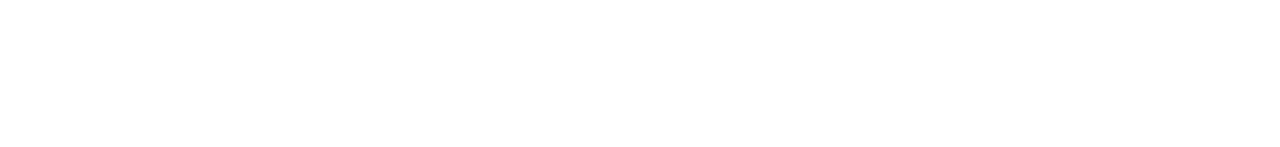
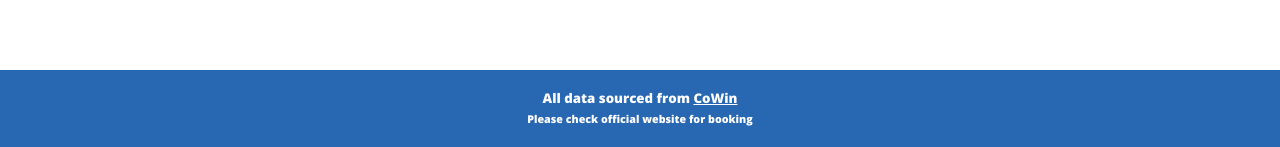
Before and after one commit to jparasha/vaccine-guru, a React (Create React App) app: page / in a window 1280 px wide. Shown: the part 1026-1173 px from the top of the page. Before the commit the page ends 1096 px from the top, so only its background shows below. Built offline with nearby package versions, Linux system fonts and the light colour scheme; no server answers.

Commit message:
feature : added booking links

```diff
--- a/src/App.js
+++ b/src/App.js
@@ -4,6 +4,7 @@ import CONSTANTS from './constants.json';
 import { useState, useEffect, useRef } from 'react';
 import ResultComponent from './Components/ResultComponent';
 import SearchComponent from './Components/SearchComponent';
+import FooterComponent from './Components/Footer';
 import { getFormattedDate, manageEvents, getUserZip } from './utils';
 
 function App() {
@@ -125,6 +126,7 @@ function App() {
         response={hospitals}
         setRef={setResultRef}
       />}
+      <FooterComponent constants={CONSTANTS} />
     </div>
   );
 }
--- /dev/null
+++ b/src/Components/Footer.js
@@ -0,0 +1,17 @@
+import './footer.css';
+
+const Footer = ({ constants = {} }) => {
+
+    return (
+        <footer className={'footer'}>
+            <h5 className='footer__primary no-margin footer__text'>
+                {constants.FOOTER_PRIMARY_TEXT}
+                &nbsp;
+                <a href='https://www.cowin.gov.in/home'>{constants.FOOTER_PRIMARY_TEXT_ANCHOR}</a>
+            </h5>
+            <h6 className='footer__secondary no-margin footer__text'>{constants.FOOTER_SECONDARY_TEXT}</h6>
+        </footer>
+    );
+};
+
+export default Footer;
--- a/src/Components/ResultComponent.js
+++ b/src/Components/ResultComponent.js
@@ -1,6 +1,13 @@
 import './results.css';
 import { Fragment, useState } from 'react';
 import Tile from './Tile';
+
+const newTabIcon = text => (
+    <a className='link__new-tab' href='https://www.cowin.gov.in/home'>
+        {text}&nbsp;
+        <img className='link__new-tab-icon' src='/tab.png' alt='opens in new tab' />
+    </a>
+);
 
 const ResultComponent = ({ response = {}, errors = null, data: CONSTANTS = {}, setRef }) => {
     const { centers = [] } = response || {};
@@ -60,12 +67,12 @@ const ResultComponent = ({ response = {}, errors = null, data: CONSTANTS = {}, s
                                         <div className='center__title'>
                                             <h6 className='no-margin center__title-secondary'>{`${district_name}, ${state_name}`}</h6>
                                             <h5 className='no-margin center__title-primary'><strong>{name}</strong></h5>
-                                            <span>slots this week</span>
+                                            <span>slots this week: {(_available_capacity[45] || _available_capacity[18]) ? newTabIcon('book') : ''}</span>
                                             <h6 className='no-margin'>
-                                                <strong>{`45+ : ${_available_capacity[45] ? (_available_capacity[45].toFixed()) : '0'}`}</strong>
+                                                <strong>{`45+ : ${_available_capacity[45] ? (_available_capacity[45].toFixed()) : '0'}`}&nbsp;</strong>
                                             </h6>
                                             <h6 className='no-margin'>
-                                                <strong>{`18+ : ${_available_capacity[18] ? (_available_capacity[18].toFixed()) : '0'}`}</strong>
+                                                <strong>{`18+ : ${_available_capacity[18] ? (_available_capacity[18].toFixed()) : '0'}`}&nbsp;</strong>
                                             </h6>
                                         </div>
                                         <div className='center__tiles'>
@@ -76,6 +83,7 @@ const ResultComponent = ({ response = {}, errors = null, data: CONSTANTS = {}, s
                                         <div className='card__age-limit'>
                                             <div>{`${fee_type}`}</div>
                                         </div>
+                                        <img className='card__image' src='/injection.svg' alt='vaccine' />
                                     </div>
                                 );
                             })
--- /dev/null
+++ b/src/Components/footer.css
@@ -0,0 +1,18 @@
+footer {
+    width: 100%;
+    display: flex;
+    padding: 1.2rem 0;
+    color: var(--white);
+    align-items: center;
+    background: var(--blue);
+    justify-content: center;
+    flex-flow: column nowrap;
+}
+
+footer .footer__primary a {
+    color: var(--white);
+}
+
+footer .footer__text {
+    margin-bottom: 0.3rem;
+}
--- a/src/Components/results.css
+++ b/src/Components/results.css
@@ -61,7 +61,7 @@
 }
 
 .center__title-primary {
-    font-size: 1.8rem;
+    font-size: 1.6rem;
     font-weight: bolder;
 }
 
@@ -96,13 +96,30 @@
     border-bottom-left-radius: 12px;
 }
 
+.card__image {
+    right: 0px;
+    height: 30%;
+    bottom: 15px;
+    opacity: 0.1;
+    position: absolute;
+}
+
+.center .link__new-tab-icon {
+    height: 10px;
+    width: 10px;
+    object-fit: contain;
+}
+
+.center .link__new-tab {
+    color: var(--blue);
+}
 
 @media screen and (max-width: 768px) {
     .centers {
         padding: 0;
         width: 100vw;
         margin: 0 auto;
-        margin-bottom: 50%;
+        margin-bottom: 5rem;
     }
 
     .center {
@@ -121,7 +138,7 @@
     }
 
     .center__title-primary {
-        font-size: 1.3rem;
+        font-size: 1.1rem;
         font-weight: bolder;
     }
 
--- a/src/constants.json
+++ b/src/constants.json
@@ -6,5 +6,8 @@
     "INPUT_LABEL": "Please enter 6 digits pin code",
     "DISTRICT_SEARCH_LABEL": "Please select state & district",
     "SEARCH_BY_DISTRICT": "search by district",
-    "SEARCH_BY_PIN": "search by pincode"
+    "SEARCH_BY_PIN": "search by pincode",
+    "FOOTER_PRIMARY_TEXT": "All data sourced from",
+    "FOOTER_PRIMARY_TEXT_ANCHOR": "CoWin",
+    "FOOTER_SECONDARY_TEXT": "Please check official website for booking"
 }
```
Also changed, not shown: public/injection.svg (added), public/tab.png (added).
